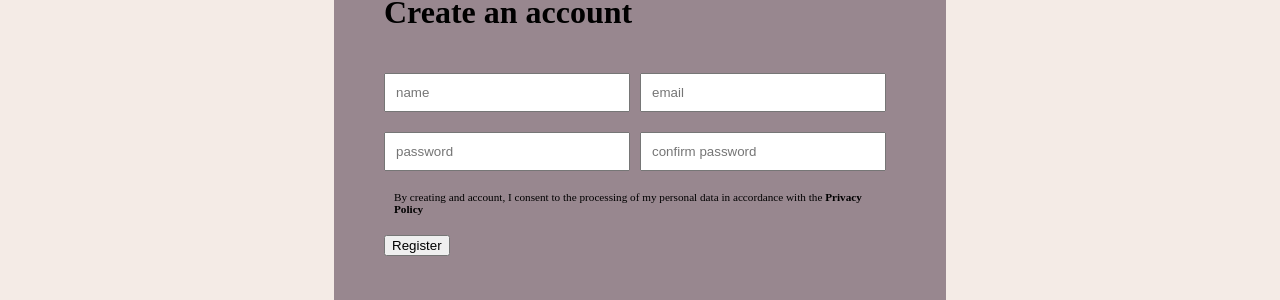
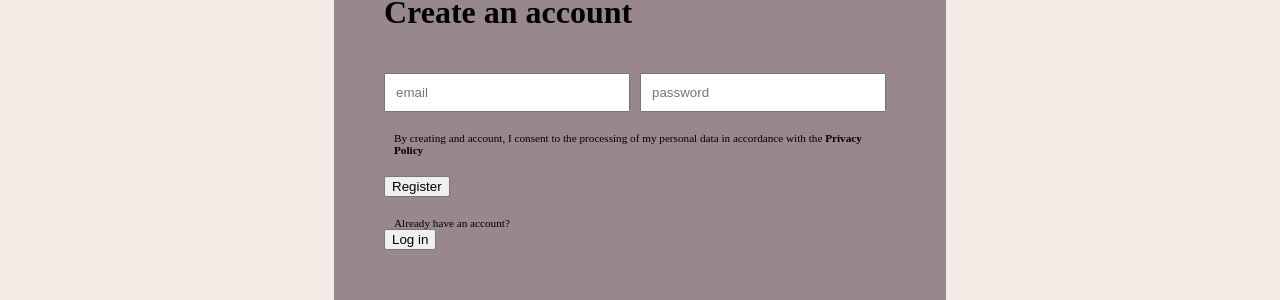
Before and after one commit to galanlaurag/customisie, a React (Create React App) app in the folder client/: page /register in a window 1280 px wide. Shown: the part 247-547 px from the top of the page. Built offline with nearby package versions, Linux system fonts and the light colour scheme; no server answers.

Commit message:
logout & registration functionality

```diff
--- a/client/src/App.jsx
+++ b/client/src/App.jsx
@@ -11,6 +11,7 @@ import Success from "./pages/Success";
 import Footer from "./components/Footer";
 import {BrowserRouter as Router, Navigate, Route, Routes} from "react-router-dom";
 import {useSelector} from "react-redux";
+import MyAccount from "./pages/MyAccount";
 
 const theme = createTheme({
     palette: {
@@ -45,8 +46,10 @@ const App = () => {
                         <Route path="/product/:id" element={<Product/>}/>
                         <Route path="/login" element={user ? <Navigate to={"/"}/> : <Login/>}/>
                         <Route path="/register" element={user ? <Navigate to={"/"}/> : <Register/>}/>
+                        <Route path="/logout" element={<Navigate to={"/"}/>}/>
                         <Route path="/cart" element={<Cart/>}/>
                         <Route path="/success" element={<Success/>}/>
+                        <Route path="/myaccount" element={user && <MyAccount/>}/>
                     </Routes>
                 </main>
                 <Footer />
--- a/client/src/components/Header.jsx
+++ b/client/src/components/Header.jsx
@@ -6,13 +6,14 @@ import { withTheme } from "@material-ui/core/styles";
 import {Link} from "react-router-dom";
 import {useEffect, useState} from "react";
 import {publicRequest} from "../requestMethods";
-import {useSelector} from "react-redux";
-// import Pay from "../components/Pay";
-// import Success from "../components/Success";
+import {useDispatch, useSelector} from "react-redux";
+import {signout} from "../redux/apiCalls";
 
 const Header = () => {
+    const dispatch = useDispatch();
     const cartQuantity = useSelector(state=>state.cart.quantity);
     const [products, setProducts] = useState([]);
+    const user = useSelector(state => state.user.currentUser);
 
     useEffect(() =>{
         const getProducts = async () => {
@@ -25,6 +26,12 @@ const Header = () => {
         }
         getProducts();
     }, []);
+
+    const handleSignout = (e) => {
+        e.preventDefault();
+        return signout(dispatch);
+    }
+
     return (
         <header>
             <Container>
@@ -49,12 +56,13 @@ const Header = () => {
                         {/*<NavbarLink to={"/products"}><MenuItem>Customize</MenuItem></NavbarLink>*/}
                         <NavbarLink to={"/about"}><MenuItem>About</MenuItem></NavbarLink>
                         <NavbarLink to={"/contact"}><MenuItem>Contact</MenuItem></NavbarLink>
-                        <NavbarLink to={"/register"}><MenuItem><PersonOutlined /></MenuItem></NavbarLink>
+                        {user ? <NavbarLink to={"/myaccount"}><MenuItem><PersonOutlined /></MenuItem></NavbarLink> : <NavbarLink to={"/login"}><MenuItem><PersonOutlined /></MenuItem></NavbarLink>}
                         <NavbarLink to={"/cart"}><MenuItem>
                             <Badge overlap="rectangular" badgeContent={cartQuantity} color='secondary'>
                                 <ShoppingCartOutlined style={{marginBottom: "10px"}}/>
                             </Badge>
                         </MenuItem></NavbarLink>
+                        {user && <NavbarLink to={"/logout"}><MenuItem onClick={handleSignout}>Log out</MenuItem></NavbarLink>}
                     </Right>
                 </Wrapper>
             </Container>
--- a/client/src/pages/Login.jsx
+++ b/client/src/pages/Login.jsx
@@ -2,13 +2,14 @@ import React, {useState} from 'react';
 import styled from "styled-components/macro";
 import { withTheme } from "@material-ui/core/styles";
 import { login } from "../redux/apiCalls";
+import {Link} from "react-router-dom";
 import {useDispatch, useSelector} from "react-redux";
 
 const Login = () => {
     const [email,setEmail] = useState("");
     const [password, setPassword] = useState("");
     const dispatch = useDispatch();
-    const {isFetching, error} = useSelector(state => state.user);
+    const {isFetching, errorLogin} = useSelector(state => state.user);
 
     const handleLogin = (e) => {
         e.preventDefault();
@@ -22,9 +23,14 @@ const Login = () => {
                     <Input placeholder="email" onChange={(e) => setEmail(e.target.value)}/>
                     <Input placeholder="password" type="password" onChange={(e) => setPassword(e.target.value)}/>
                     <Button onClick={handleLogin} disabled={isFetching}>Login</Button>
-                    {error && <Error>Please enter correct credentials.</Error> }
-                    <Link>Forgot your password?</Link>
-                    <Link>Create a new account</Link>
+                    {errorLogin && <Error>Please enter correct credentials.</Error> }
+
+                    <Span>Forgot your password?</Span>
+
+                    <Span>Don't have an account?</Span>
+                    <NavbarLink to={"/register"}>
+                        <Button>Create a new account</Button>
+                    </NavbarLink>
                 </Form>
 
             </Wrapper>
@@ -59,11 +65,6 @@ const Input = styled.input`
   margin: 20px 10px 0 0;
   padding: 10px;
 `
-const Link = styled.a`
-  font-size: 0.7rem;
-  margin: 20px 10px 0;
-  width: 100%;
-`
 const Button = styled.button`
   width: 100%;
   margin: 5px 100px 20px;
@@ -74,3 +75,10 @@ const Button = styled.button`
 const Error = styled.span`
   color: red;
 `
+const NavbarLink = styled(Link)`
+`
+const Span = styled.span`
+  font-size: 0.7rem;
+  margin: 20px 10px 0;
+  width: 100%;
+`
--- /dev/null
+++ b/client/src/pages/MyAccount.jsx
@@ -0,0 +1,17 @@
+import React from 'react';
+// import {withTheme} from "@material-ui/core/styles";
+// import styled from "styled-components";
+import styled from "styled-components/macro";
+
+const Home = () => {
+    return (
+        <Container>
+            Information:
+            My orders:
+        </Container>
+    )
+}
+export default Home;
+
+const Container = styled.div`
+`
--- a/client/src/pages/Register.jsx
+++ b/client/src/pages/Register.jsx
@@ -1,23 +1,41 @@
 import React from 'react';
 import styled from "styled-components/macro";
 import { withTheme } from "@material-ui/core/styles"
+import {Link} from "react-router-dom";
+import {useDispatch, useSelector} from "react-redux";
+import {register} from "../redux/apiCalls";
+import {useState} from "react";
 
 const Register = () => {
+    const [email,setEmail] = useState("");
+    const [password, setPassword] = useState("");
+    // const [confirmPassword, setConfirmPassword] = [password, setPassword];
+    const dispatch = useDispatch();
+    const {isFetching, errorRegister} = useSelector(state => state.user);
+
+    const handleRegister = (e) => {
+        e.preventDefault();
+        return register(dispatch, {email, password});
+    }
     return (
         <Container>
             <Wrapper>
                 <Title>Create an account</Title>
                 <Form>
-                    <Input placeholder="name" />
-                    <Input placeholder="email" />
-                    <Input placeholder="password" />
-                    <Input placeholder="confirm password" />
+                    <Input placeholder="email" onChange={(e) => setEmail(e.target.value)}/>
+                    <Input placeholder="password" onChange={(e) => setPassword(e.target.value)}/>
+                    {/*<Input placeholder="confirm password" onChange={(e) => setConfirmPassword(e.target.value)}/>*/}
                     <Agreement>
                         By creating and account, I consent to the processing of my personal data in accordance with the <b>Privacy Policy</b>
                     </Agreement>
-                    <Button>Register</Button>
+                    <Button onClick={handleRegister} disabled={isFetching}>Register</Button>
+                    {errorRegister && <Error>Something went wrong. Please try again.</Error> }
+
+                    <Span>Already have an account?</Span>
+                    <NavbarLink to={"/login"}>
+                        <Button>Log in</Button>
+                    </NavbarLink>
                 </Form>
-
             </Wrapper>
         </Container>
     )
@@ -56,3 +74,13 @@ const Agreement = styled.span`
 `
 const Button = styled.button`
 `
+const NavbarLink = styled(Link)`
+`
+const Span = styled.span`
+  font-size: 0.7rem;
+  margin: 20px 10px 0;
+  width: 100%;
+`
+const Error = styled.span`
+  color: red;
+`
--- a/client/src/redux/apiCalls.js
+++ b/client/src/redux/apiCalls.js
@@ -1,4 +1,4 @@
-import {loginFailure, loginStart, loginSuccess} from "./userRedux";
+import {loginFailure, loginStart, loginSuccess, logout, registerStart, registerSuccess, registerFailure} from "./userRedux";
 import {publicRequest} from "../requestMethods";
 
 export const login = async (dispatch, user) => {
@@ -7,6 +7,20 @@ export const login = async (dispatch, user) => {
         const res = await publicRequest.post("/auth/login", user);
         dispatch(loginSuccess(res.data));
     } catch(err) {
-        dispatch(loginFailure(user));
+        dispatch(loginFailure());
     }
 }
+
+export const signout = async (dispatch) => {
+    dispatch(logout());
+}
+
+export const register = async (dispatch, user) => {
+    dispatch(registerStart());
+    try {
+        const res = await publicRequest.post("/auth/register", user);
+        dispatch(registerSuccess(res.data));
+    } catch(err) {
+        dispatch(registerFailure());
+    }
+}
--- a/client/src/redux/userRedux.js
+++ b/client/src/redux/userRedux.js
@@ -4,22 +4,41 @@ const userRedux = createSlice({
     initialState: {
         currentUser: null,
         isFetching: false,
-        error: false
+        errorLogin: false,
+        errorRegister: false
     },
     reducers: {
-        loginStart: (state)=> {
+        loginStart: (state) => {
             state.isFetching = true;
         },
         loginSuccess: (state, action)=> {
             state.isFetching = false;
             state.currentUser = action.payload;
+            state.errorLogin = false;
         },
-        loginFailure: (state)=> {
+        loginFailure: (state) => {
             state.isFetching = false;
-            state.error = true;
-        }
+            state.errorLogin = true;
+        },
+        logout: (state) => {
+            state.currentUser = null;
+            state.errorLogin = false;
+            state.errorRegister = false;
+        },
+        registerStart: (state) => {
+            state.isFetching = true;
+        },
+        registerSuccess: (state, action)=> {
+            state.isFetching = false;
+            state.currentUser = action.payload;
+            state.errorRegister = false;
+        },
+        registerFailure: (state) => {
+            state.isFetching = false;
+            state.errorRegister = true;
+        },
     }
 })
 
-export const {loginStart, loginSuccess, loginFailure} = userRedux.actions
+export const {loginStart, loginSuccess, loginFailure, logout, registerStart, registerSuccess, registerFailure} = userRedux.actions
 export default userRedux.reducer;
```
